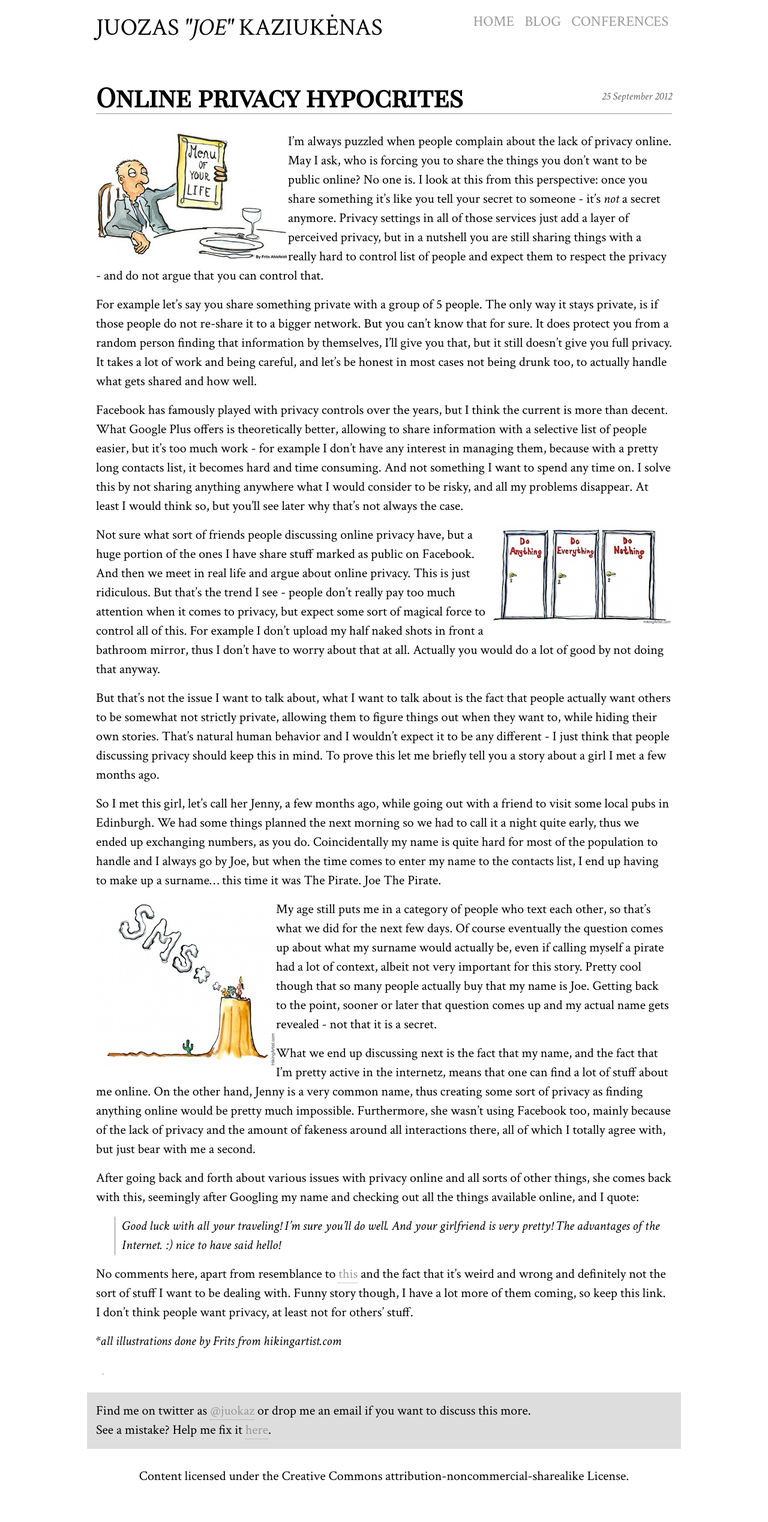
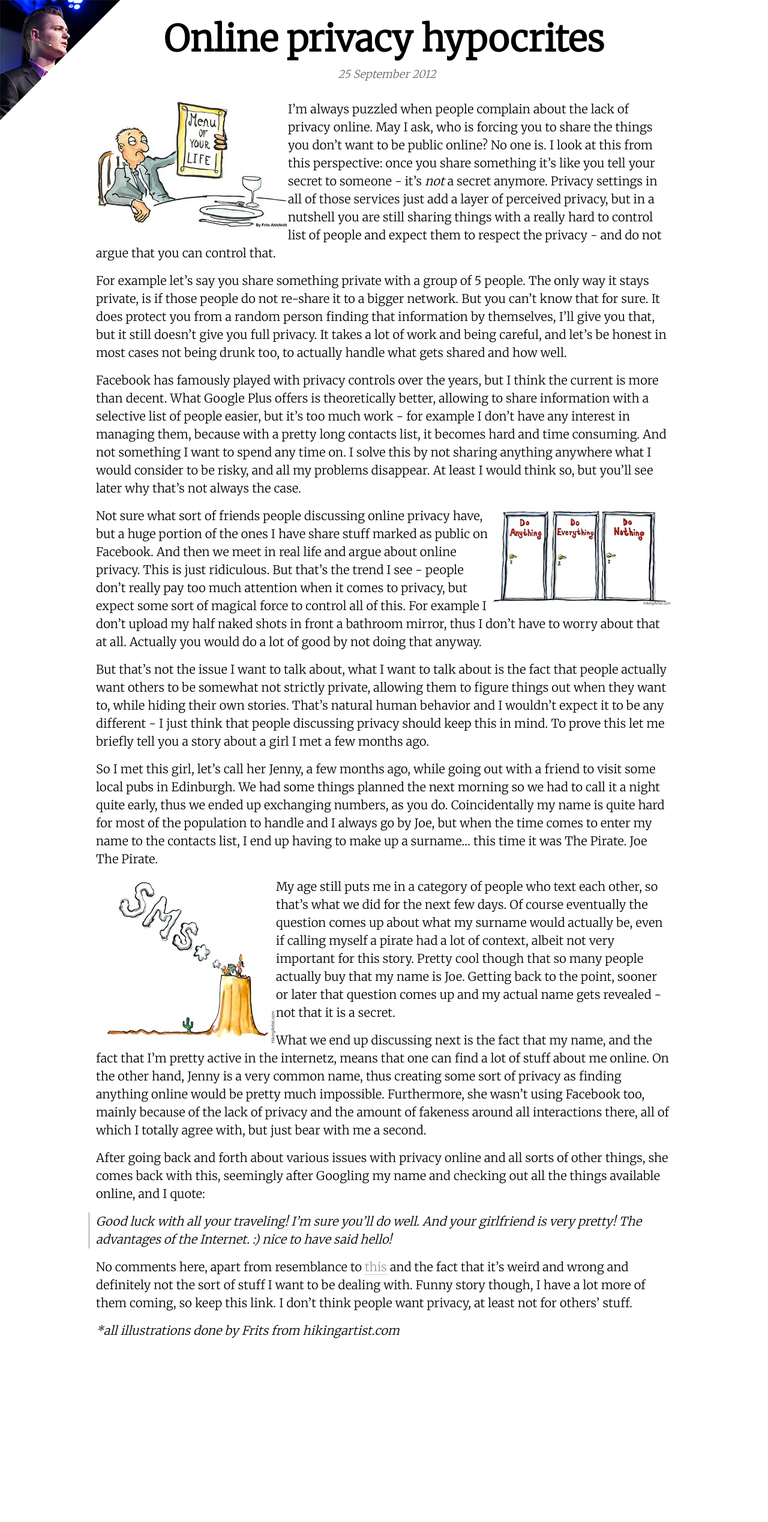
Before and after one commit to juokaz/juokaz.com, a Jekyll site: the page built from _posts/2012-09-25-online-privacy-hypocrites.markdown, in a window 1280 px wide. Shown: the whole page at 60% size. Built offline with Jekyll 4.4.1, drawn with Linux system fonts in a browser that asks for light colours; comment, search, counter and statistics services are not loaded; after the commit the page ends 2263 px from its top, so only the background shows below that.

Commit message:
Cleanup styling and layout to simplify internal pages

```diff
--- a/_layouts/default.html
+++ b/_layouts/default.html
@@ -13,37 +13,16 @@
     <meta property="og:description" content="{{ page.excerpt }}" />{% endif %}
     <link rel="Shortcut Icon" href="/favicon.ico" type="image/x-icon" />
     <link rel="stylesheet" href="/internal.css" />
-    <link href='http://fonts.googleapis.com/css?family=Crimson+Text:400,400italic,700,700italic|Playfair+Display+SC' rel='stylesheet' type='text/css'>
+    <link href='http://fonts.googleapis.com/css?family=Merriweather:300|Crimson+Text' rel='stylesheet' type='text/css'>
     <link rel="alternate" type="application/rss+xml" href="/blog/rss.xml" />
-    <script type="text/javascript" src="//platform.twitter.com/widgets.js"></script>
 </head>
 
 <body>
-    <div id="fb-root"></div>
-    <script>(function(d, s, id) {
-      var js, fjs = d.getElementsByTagName(s)[0];
-      if (d.getElementById(id)) return;
-      js = d.createElement(s); js.id = id;
-      js.src = "//connect.facebook.net/en_GB/all.js#xfbml=1";
-      fjs.parentNode.insertBefore(js, fjs);
-    }(document, 'script', 'facebook-jssdk'));</script>
-
-<header class="header">
-    <a href="/">Juozas <em>"Joe"</em> Kaziukėnas</a>
-    <nav>
-        <ul>
-            <li><a href="/">home</a>
-            <li><a href="/blog/index.html">blog</a>
-            <li><a href="/conferences.html">conferences</a>
-        </ul>
-    </nav>
-</header>
-
-<div class="clear"></div>
-
   <section>
   {{ content }}
   </section>
+
+  <a href="/"><img style="position: absolute; top: 0; left: 0; border: 0;" src="/images/corner.png"></a>
 
   <script type="text/javascript">
     var _gaq = _gaq || [];
--- a/_layouts/post.html
+++ b/_layouts/post.html
@@ -12,28 +12,4 @@ layout: default
     <section>
         {{ content }}
     </section>
-    <footer>
-        <section class="share">
-            <ul>
-                <li>
-                    <div class="fb-like" data-send="false" data-layout="button_count" data-width="100" data-show-faces="false"></div>
-                </li>
-                <li>
-                    <a href="https://twitter.com/share" class="twitter-share-button" data-via="juokaz" data-dnt="true" data-url="http://juokaz.com{{ page.url }}" data-text="{{ page.title }}">Tweet</a>
-                    <script>!function(d,s,id){var js,fjs=d.getElementsByTagName(s)[0];if(!d.getElementById(id)){js=d.createElement(s);js.id=id;js.src="//platform.twitter.com/widgets.js";fjs.parentNode.insertBefore(js,fjs);}}(document,"script","twitter-wjs");</script>
-                </li>
-                <li>
-                    <script src="https://apis.google.com/js/plusone.js"></script>
-                    <g:plus action="share" annotation="bubble"></g:plus>
-                </li>
-            </ul>
-        </section>
-        <section class="social">
-            Find me on twitter as <a href="https://twitter.com/intent/user?screen_name=juokaz">@juokaz</a> or drop me an email if you want to discuss this more.<br />See a mistake? Help me fix it <a href="http://github.com/juokaz/juokaz.com">here</a>.
-        </section>
-    </footer>
 </section>
-
-<footer>
-    Content licensed under the Creative Commons attribution-noncommercial-sharealike License.
-</footer>
--- a/index.html
+++ b/index.html
@@ -8,10 +8,10 @@
 	<title>Juozas Kaziukėnas</title>
 	<link rel="Shortcut Icon" href="/favicon.ico" type="image/x-icon" />
 	<meta name="robots" content="all" />
-    <link href='http://fonts.googleapis.com/css?family=Crimson+Text:400,400italic,700,700italic|Playfair+Display+SC' rel='stylesheet' type='text/css'>
+    <link href='http://fonts.googleapis.com/css?family=Droid+Serif|Crimson+Text' rel='stylesheet' type='text/css'>
 	<style>
         * { padding: 0; margin: 0; }
-        p, ul { color: #fff; font: 22px 'Crimson Text', serif; line-height: 24px; margin-bottom: 16px; -webkit-font-smoothing: antialiased; text-shadow: 0 1px 5px black; }
+        p, ul { color: #fff; font: 18px 'Droid Serif', serif; font-weight: 400; line-height: 24px; margin-bottom: 16px; -webkit-font-smoothing: antialiased; text-shadow: 0 1px 5px black; }
         a { color: #fff; font-weight: bold; text-decoration: none; }
         a:hover { color: #999; }
         #about { width: 600px; padding: 20px 0 0 30px; margin: 0 auto 0 20px !important; }
@@ -73,8 +73,8 @@
         <li>Entrepreneur at <strong>E Revolution Ventures</strong></li>
         <li>Founder of <a href="http://conferencus.com">Conferencus.com</a></li>
         <li>Speaking at <a href="conferences.html">conferences</a></li>
+        <li>Blogging, latest article was on <a href="{{ site.posts[0].url }}">"{{ site.posts[0].title }}"</a></li>
         <!--<li>Organizing <a href="http://whiskyweb.co.uk">Whisky Web</a> conference</li>-->
-		<!--<li>Blogging at my own <a href="/blog">blog</a>, latest article was on <a href="{{ site.posts[0].url }}">"{{ site.posts[0].title }}"</a></li>-->
     </ul>
     <p>
         <span id="go-serious">
--- a/internal.css
+++ b/internal.css
@@ -1,11 +1,11 @@
 * { margin: 0; padding: 0; }
-body { font: 22px 'Crimson Text', serif; line-height: 32px; width: 960px; margin: 20px auto 60px; }
+body { font: 20px 'Merriweather', serif; letter-spacing: 0.01rem; font-weight: 300; line-height: 1.5; width: 960px; margin: 20px auto 30px; }
 .clear { clear: both; }
-section > header { border-bottom: 1px solid #999; }
-h1, h2, h3 { font-family: 'Playfair Display SC', serif; }
-h1 { font-size: 44px; font-weight: bold; display: inline; margin: 0 0 16px 0; padding: 0 0 16px 0; color: #000000;}
+section > header { text-align: center; }
+h1, h2, h3 { font-family: 'Merriweather', serif; }
+h1 { font-size: 60px; font-weight: bold; display: inline; margin: 0 0 16px 0; padding: 0 0 16px 0; color: #000000;}
 h2 { font-size: 22px; margin: 0 0 6px 0; position: relative; }
-h2 span { position: absolute; bottom: 0; right: 0; font: 22px 'Crimson Text', serif; font-style: italic; font-size: 18px; color: #999; font-weight: normal; }
+h2 span { position: absolute; bottom: 0; right: 0; font: 22px 'Open Sans', serif; font-style: italic; font-size: 18px; color: #999; font-weight: normal; }
 p { margin: 0 0 16px 0; }
 a { color: #999; text-decoration: none; border-bottom: 1px dotted #999; }
 a:hover { border-bottom-style: solid; color: black; }
@@ -16,33 +16,31 @@ dd { width: 760px; float: right; }
 .conferences dd { width: 860px; }
 dd.clear { float: none; margin: 0; height: 15px; }
 
-.header { font: 40px 'Crimson Text', serif; text-transform: uppercase; float: left; width: 100%; }
-.header > a { color: black; }
-.header > a:hover { color: #999; }
-.header a { border: none; }
-.header nav { float: right; font-size: 24px; }
-.header, .header nav { height: 25px; margin-bottom: 100px; }
-.header nav ul { margin: 0; padding: 0; list-style: none; }
-.header nav ul li { display: inline; margin: 0 6px; padding: 0; }
+.footer { font: 40px 'Crimson Text', serif; text-transform: uppercase; float: left; width: 100%; }
+.footer > a { color: black; }
+.footer > a:hover { color: #999; }
+.footer a { border: none; }
+.footer nav { float: right; font-size: 24px; }
+.footer, .footer nav { height: 25px; margin-bottom: 100px; }
+.footer nav ul { margin: 0; padding: 0; list-style: none; }
+.footer nav ul li { display: inline; margin: 0 6px; padding: 0; }
 
 time { color: #666; font-size: 18px; font-style: italic; margin-left: 10px; }
-header time { float: right; }
+header time { display: block; }
 .postPreview { margin: 30px 0; }
 .postPreview > header { margin: 5px 0; }
 .postPreview > header > h1 { display: inline; font-size: 28px; }
-.post { margin: 30px 0; }
+.postPreview time { float: right; }
+.post { margin: 30px 0 0 0; }
 .post > header { margin: 15px 0; }
 .backLink { display: block; margin: 10px 0; }
 .post > header > h1 { display: inline; font-size: 32px; }
 .post > section > h2 { font-size: 28px; margin: 10px 0; }
-.post > section > h3 { font-size: 24px; margin: 10px 0; }
-.post .social { background: #DDD; padding: 15px; margin: 15px -15px; }
 .post img {}
 .post img.left { float: left; }
 .post img.right { float: right; }
 .post img.center { margin-left: auto; margin-right: auto; display: block; }
-body > section > footer { text-align: center; }
-blockquote { margin-top: 10px; margin-bottom: 10px; margin-left: 30px; padding-left: 10px; border-left: 3px solid #ccc; font-style: italic; }
+blockquote, h3 { margin-top: 10px; margin-bottom: 10px; margin-left: -13px; padding-left: 10px; border-left: 3px solid #ccc; font-style: italic; }
 
 .share ul { margin: 0; list-style:none; }
 .share li { display:inline; font-size: 1px; margin-right: 10px; }
```
Also changed, not shown: images/corner.png (added). Lines whose indentation alone changed are shown as unchanged.
